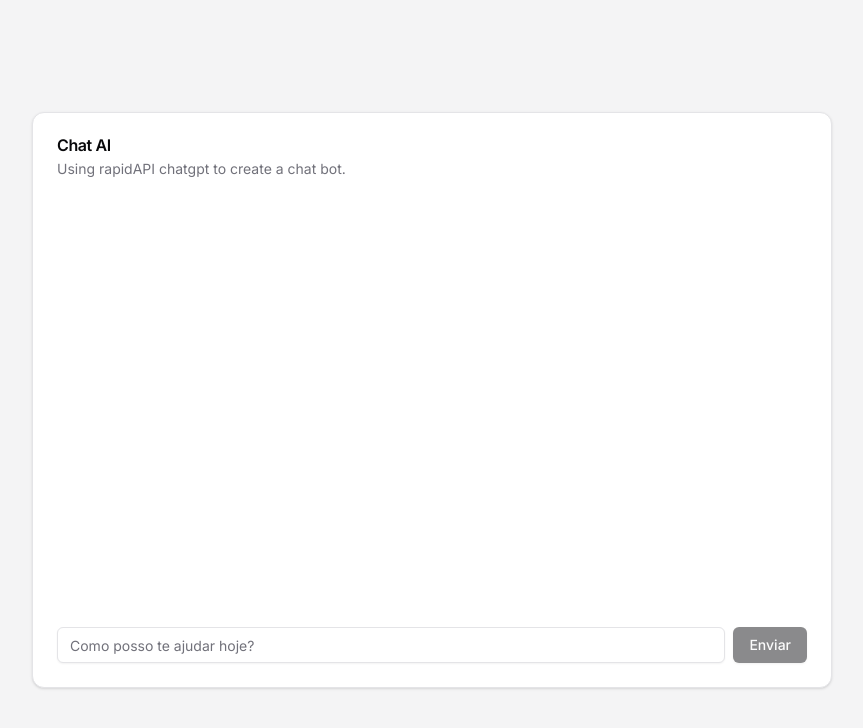
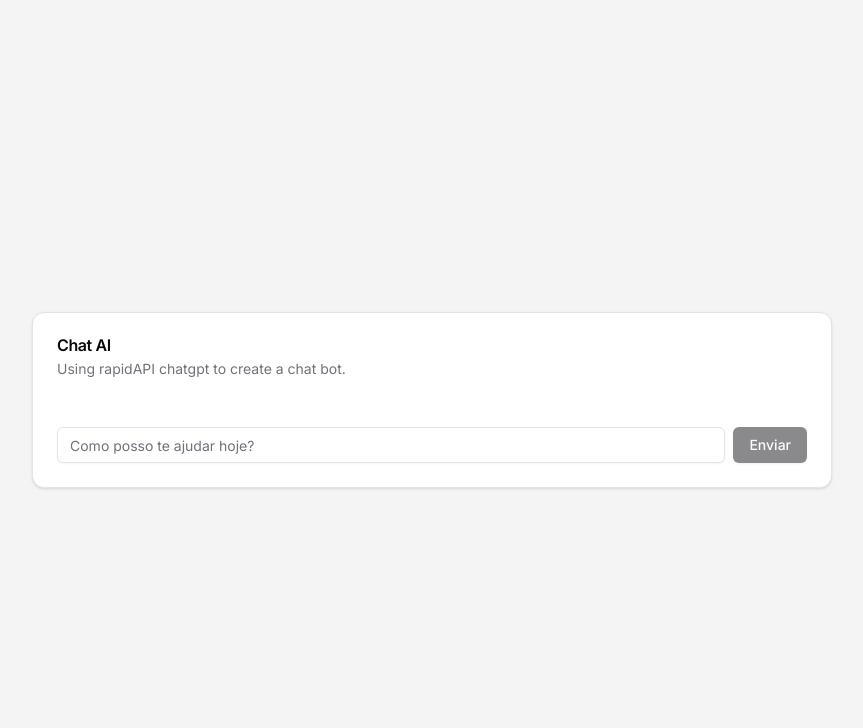
Before and after one commit to Diotto6/chatbot-gpt, a Next.js app: page / in a window 1280 px wide. Shown: the top 728 px of the page, without its empty margins (208-1071 px from the left). Built offline with nearby package versions, Linux system fonts and the light colour scheme.

Commit message:
fix: fix scroll to ref

```diff
--- a/app/page.tsx
+++ b/app/page.tsx
@@ -8,8 +8,11 @@ import React, {
   useRef,
   useState,
 } from "react";
+import { askQuestion } from "./api";
+import { isErrorWithMessage } from "./isErrorWithMessage";
 import {
   ThreeDotsLoading,
+  ScrollArea,
   Avatar,
   AvatarFallback,
   Button,
@@ -20,14 +23,10 @@ import {
   CardHeader,
   CardTitle,
   Input,
-  ScrollArea,
   Toaster,
   toast,
   StreamAnimation,
 } from "./components";
-import { askQuestion } from "./api";
-import { isErrorWithMessage } from "./isErrorWithMessage";
-import { ScrollBar } from "@/components/ui/scroll-area";
 
 interface Chat {
   message?: string;
@@ -46,12 +45,8 @@ export default function Home() {
   };
 
   function addMessage(message: string, sender: "user" | "ai") {
-    return setMessages((prevMessages) => [
-      ...prevMessages,
-      { message, sender },
-    ]);
+    setMessages((prevMessages) => [...prevMessages, { message, sender }]);
   }
-  console.log(messages);
 
   const handleSubmit = async (event: FormEvent<HTMLFormElement>) => {
     event.preventDefault();
@@ -59,7 +54,6 @@ export default function Home() {
     addMessage(userMessage, "user");
     setUserMessage("");
     setDisabled(true);
-
     try {
       const data = await askQuestion(userMessage!);
       if (data?.text) {
@@ -85,47 +79,20 @@ export default function Home() {
       }
     }
   };
-
-  const scrollingDivRef = useRef<any>();
-  const contentRef = useRef<any>();
+  const chatContainerRef = useRef<HTMLDivElement | null>(null);
 
   useEffect(() => {
-    const scrollingDiv = scrollingDivRef.current;
-    const content = contentRef.current;
+    if (chatContainerRef.current) {
+      chatContainerRef.current.scrollTop =
+        chatContainerRef.current.scrollHeight;
+    }
+  }, [loading]);
 
-    const checkWidthAndScroll = () => {
-      if (content?.offsetWidth > 600) {
-        const scrollOff = content?.offsetWidth - scrollingDiv?.offsetWidth;
-        scrollingDiv.scrollLeft = scrollOff;
-      }
-    };
-
-    window.addEventListener("resize", checkWidthAndScroll);
-    checkWidthAndScroll();
-
-    return () => {
-      window.removeEventListener("resize", checkWidthAndScroll);
-    };
-  }, []);
-
-  return (
-    <div className="flex min-h-screen bg-zinc-100 items-center justify-center">
-      <Card className="w-[800px]">
-        <CardHeader>
-          <CardTitle>Chat AI</CardTitle>
-          <CardDescription>
-            Using rapidAPI chatgpt to create a chat bot.
-          </CardDescription>
-        </CardHeader>
-        <CardContent>
-          <ScrollArea ref={scrollingDivRef} className="w-full h-[400px] pr-4">
-            {messages?.map((msg, index) => {
-              console.log(index);
-
-              return (
+  const content = (
+    <ScrollArea className="w-full h-full flex-grow-1">
+      {messages.map((msg, index) => (
         <Fragment key={index}>
           {msg.sender === "user" && (
-                    <>
             <div className="flex gap-3 text-zinc-600 text-sm mb-4">
               <Avatar>
                 <AvatarFallback>HM</AvatarFallback>
@@ -137,7 +104,6 @@ export default function Home() {
                 {msg.message}
               </p>
             </div>
-                    </>
           )}
           {loading && index === messages.length - 1 ? (
             <div className="flex gap-3 text-zinc-600 text-sm mb-4">
@@ -164,12 +130,24 @@ export default function Home() {
               </p>
             </div>
           ) : null}
-                  <div ref={contentRef} />
         </Fragment>
+      ))}
+    </ScrollArea>
   );
-            })}
-          </ScrollArea>
-        </CardContent>
+
+  return (
+    <div
+      className="flex min-h-screen bg-zinc-100 items-center justify-center"
+      ref={chatContainerRef}
+    >
+      <Card className="w-[800px] h-full">
+        <CardHeader>
+          <CardTitle>Chat AI</CardTitle>
+          <CardDescription>
+            Using rapidAPI chatgpt to create a chat bot.
+          </CardDescription>
+        </CardHeader>
+        <CardContent>{content}</CardContent>
         <CardFooter>
           <form className="w-full flex gap-2" onSubmit={handleSubmit}>
             <Input
```
Lines whose indentation alone changed are shown as unchanged.
